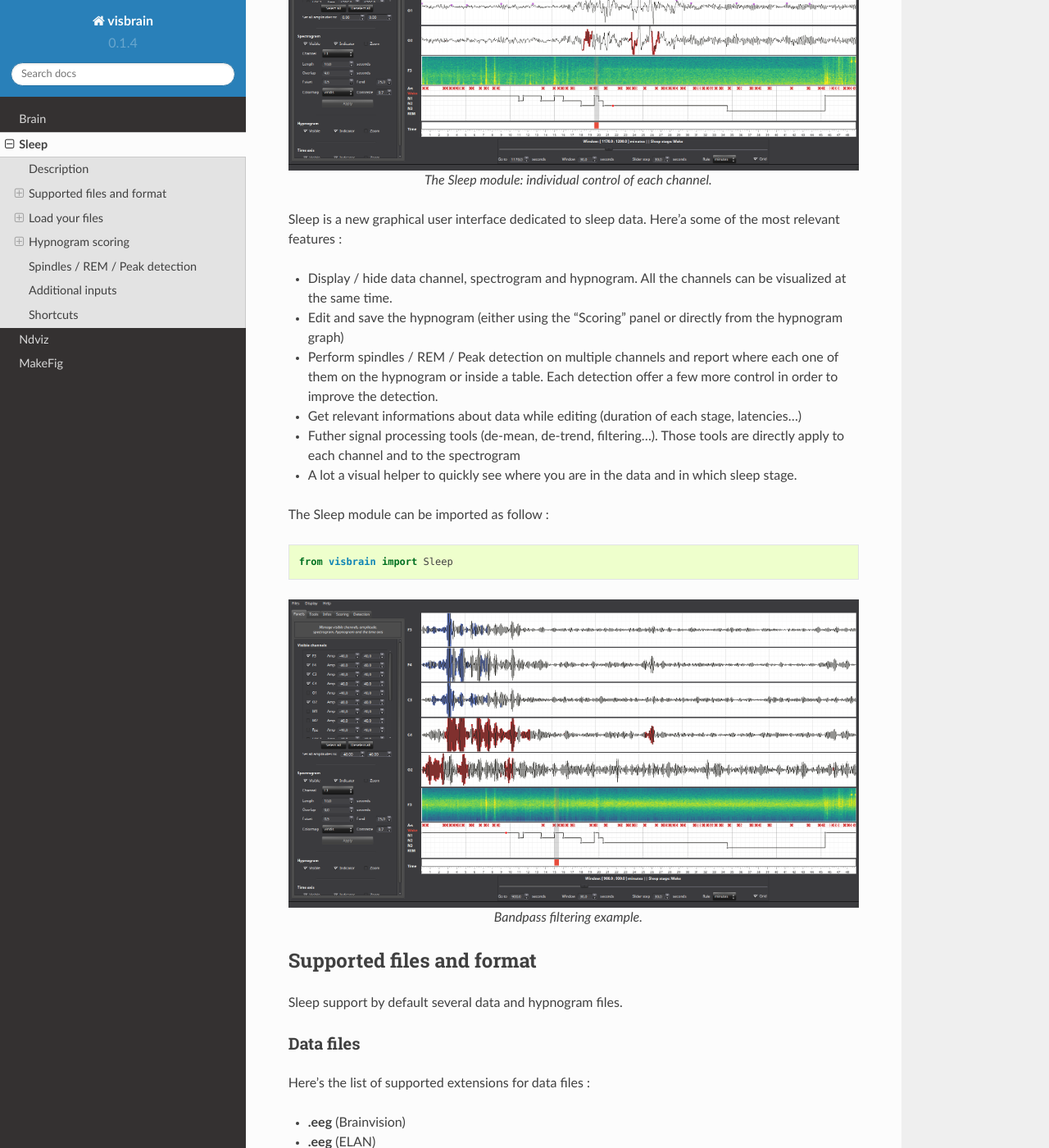
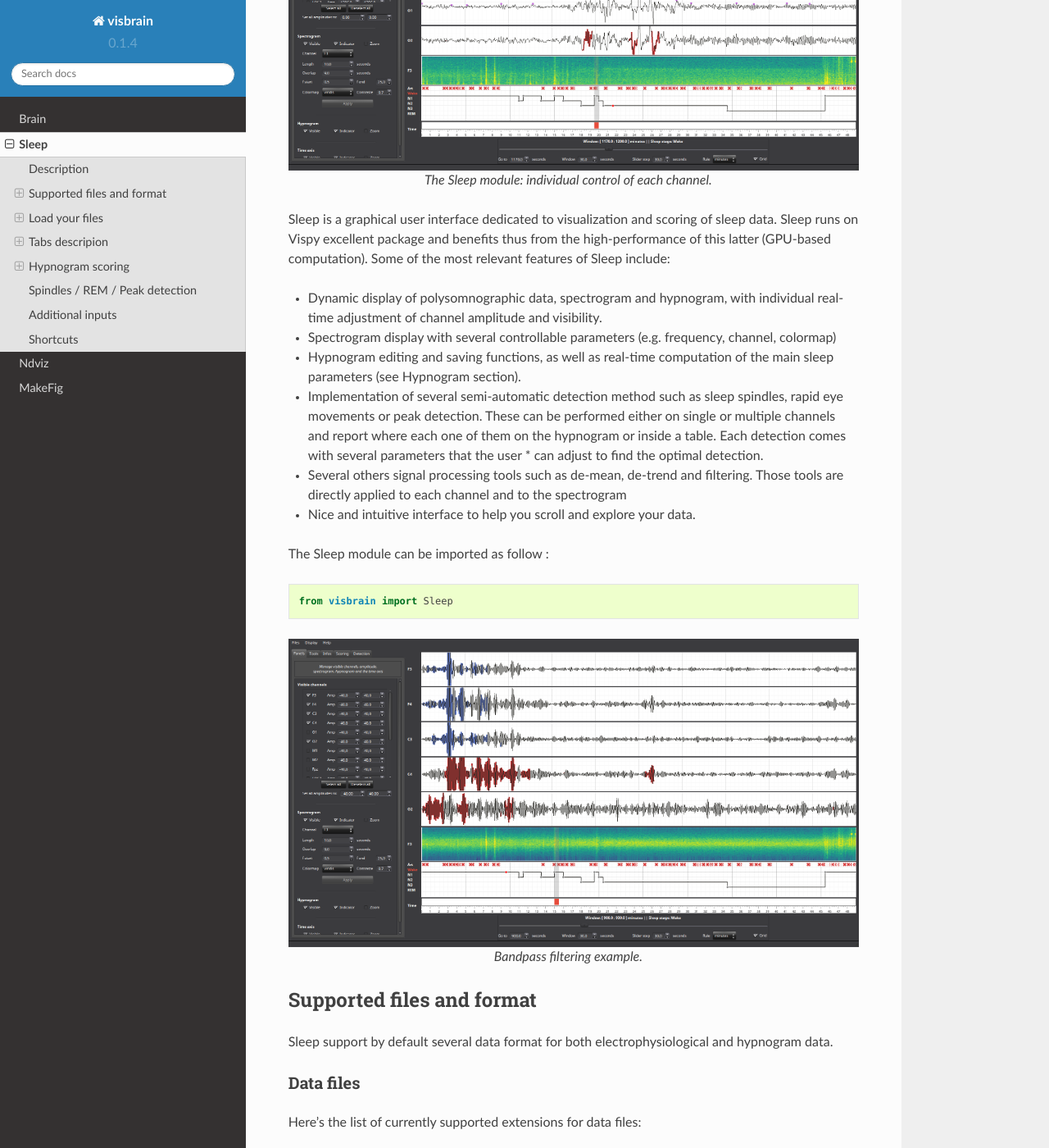
Before and after one commit to EtienneCmb/visbrain, a Sphinx documentation site: the page built from docs/sleep.rst, in a window 1280 px wide and 1400 px high, scrolled down 383 px. Shown: the whole window at 82% size. Built offline with Sphinx 7.4.7 and the Read the Docs theme 2.0.0, drawn with Linux system fonts in a browser that asks for light colours; some of the changed text lies outside the part shown.

Commit message:
Start raph doc

```diff
--- a/docs/sleep.rst
+++ b/docs/sleep.rst
@@ -11,14 +11,15 @@ Description
 
    The Sleep module: individual control of each channel.
 
-Sleep is a new graphical user interface dedicated to sleep data. Here'a some of the most relevant features :
+Sleep is a graphical user interface dedicated to visualization and scoring of sleep data. Sleep runs on Vispy excellent package and benefits thus from the high-performance of this latter (GPU-based computation). Some of the most relevant features of Sleep include:
 
-* Display / hide data channel, spectrogram and hypnogram. All the channels can be visualized at the same time.
-* Edit and save the hypnogram (either using the "Scoring" panel or directly from the hypnogram graph)
-* Perform spindles / REM / Peak detection on multiple channels and report where each one of them on the hypnogram or inside a table. Each detection offer a few more control in order to improve the detection.
-* Get relevant informations about data while editing (duration of each stage, latencies...)
-* Futher signal processing tools (de-mean, de-trend, filtering...). Those tools are directly apply to each channel and to the spectrogram
-* A lot a visual helper to quickly see where you are in the data and in which sleep stage.
+* Dynamic display of polysomnographic data, spectrogram and hypnogram, with individual real-time adjustment of channel amplitude and visibility.
+* Spectrogram display with several controllable parameters (e.g. frequency, channel, colormap)
+* Hypnogram editing and saving functions, as well as real-time computation of the main sleep parameters (see Hypnogram section).
+* Implementation of several semi-automatic detection method such as sleep spindles, rapid eye movements or peak detection. These can be performed either on single or multiple channels and report where each one of them on the hypnogram or inside a table. Each detection comes with several parameters that the user * can adjust to find the optimal detection.
+* Several others signal processing tools such as de-mean, de-trend and filtering. Those tools are directly applied to each channel and to the spectrogram
+* Nice and intuitive interface to help you scroll and explore your data.
+
 
 The Sleep module can be imported as follow :
 
@@ -34,40 +35,64 @@ The Sleep module can be imported as follow :
 Supported files and format
 --------------------------
 
-Sleep support by default several data and hypnogram files.
+Sleep support by default several data format for both electrophysiological and hypnogram data.
 
 Data files
 ~~~~~~~~~~
 
-Here's the list of supported extensions for data files :
+Here’s the list of currently supported extensions for data files:
 
-* **.eeg** (Brainvision)
-* **.eeg** (ELAN)
-* **.edf**
+* BrainVision (**.eeg**)
+* ELAN – (lien: http://elan.lyon.inserm.fr) (**.eeg**)
+* European Data Format (**.edf**)
 
 .. note::
+   Extensions above are files that are natively supported inside Sleep. But, tha data can be directly pass to the Sleep module if you load them before.
 
-   The extensions above are files that are natively supported inside Sleep. But, tha data can be directly pass to the Sleep module if you load them before.
+.. warning::
+   Sleep applies an automatic downsampling to 100 Hz upon loading. You can change this value with the “downsample” argument of Sleep (command-line only).
 
 Hypnogram
 ~~~~~~~~~
 
 Here's the list of supported extensions for hypnogram files :
 
-* **.hyp**
+* **.hyp** (ELAN)
 * **.txt**
 * **.csv**
 
 .. warning::
+   There is no international gold standard for the hypnogram format yet and each lab can have its own format. To overcome problems caused by different sampling rate of hypnogram files and/or different values assigned to each sleep stages, Sleep requires that you specify these parameters in a .txt file. This text file should be in the same directory as the original hypnogram file and be named: *HYPNOFILENAME_description.txt*. Checkout this `example <https://github.com/EtienneCmb/visbrain/tree/master/docs/Hypnogram_excerpt2_description.txt>`_.
 
-   In order to be recognized, the hypnogram has to be formated in the propper way (see *Iber et al. 2007*). Each sleep stage must be a integer refering to :
+   **This text file should contain the following information :**
 
-   * **Wake**:   0
-   * **N1**:     1
-   * **N2**:     2
-   * **N3**:     3
-   * **REM**:    4
-   * **Art**:    -1  (*optional*)
+   * *Time* : the number of seconds represented by one value of the hypnogram (e.g. one value per 30 second, time = 30, one value per second, time = 1).
+   * *W, N1, N2, N3, REM, Art* : The value in your hypnogram that corresponds to stage Wakefulness, N1, N2, N3, REM and Art.
+
+   Please note that Sleep uses the guidelines of *Iber et al. 2007* for sleep stage nomenclature, i.e. Wake, N1, N2, N3, REM and Artefact. If your hypnogram includes both NREM-S3 and NREM-S4 sleep stages you can add “N4” categories with the corresponding values in the description file. However, keep in mind that N3 and N4 will be merged into N3 during the import to the Sleep module.
+
+
+Save hypnogram
+~~~~~~~~~~~~~~
+
+By default, Sleep will save your hypnogram with a sampling rate of 1 value per second, and with the following values assigned to each sleep stages:
+
+* **Wake** :   0
+* **N1** :     1
+* **N2** :     2
+* **N3** :     3
+* **REM** :    4
+* **Art** :    -1  (*optional*)
+
+Elan .hyp format
+^^^^^^^^^^^^^^^^
+
+Sleep will create a single .hyp file with 4 header rows and the values presented above for the sleep stages.
+
+.txt / .csv format
+^^^^^^^^^^^^^^^^^^
+
+Sleep will automatically create a HYPNOFILENAME_description.txt with the appropriate parameters (time, sleep stages values), therefore making it easy to reload it later.
 
 Load your files
 ---------------
@@ -138,7 +163,21 @@ This third way is the manually one. You have to load your data before and sendin
 
 .. warning::
 
-   Data shapes
+   The data must have the same number of points as the hypnogram and the same number of channels in the *channels* variable.
+
+Tabs descripion
+---------------
+
+Sleep provide five settings tabs :
+
+* **Panels** : manage object visibility, channel's amplitudes, spectrogram properties...
+* **Tools** : a bundle of signal processing tools (like *filtering*)
+* **Infos** : some usefull informations about the hypnogram
+* **Scoring** : a scoring table that can be used to edit the hypnogram
+* **Detection** : run the spindles / REM / peak detection
+
+Panels
+~~~~~~
 
 Hypnogram scoring
 -----------------
```
Also changed, not shown: docs/Hypnogram_excerpt2_description.txt (added, +7 -0 lines).
